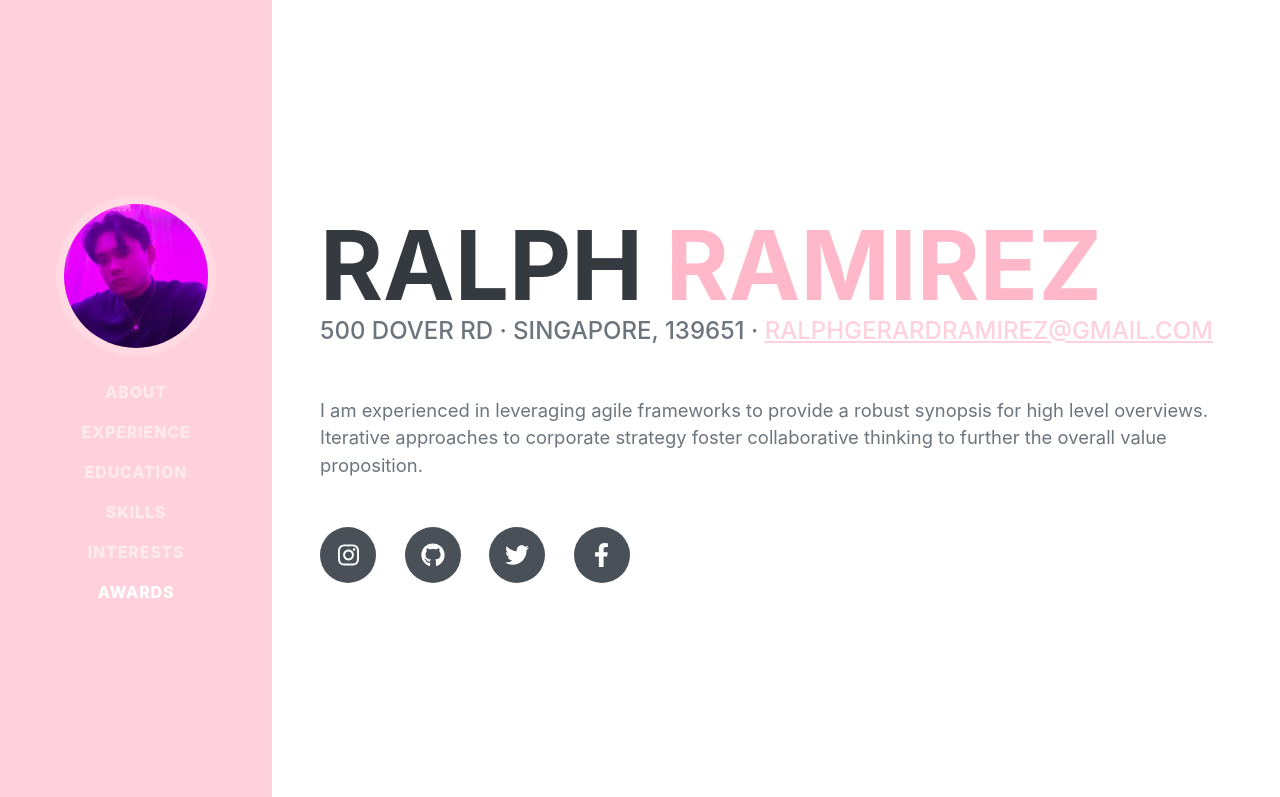
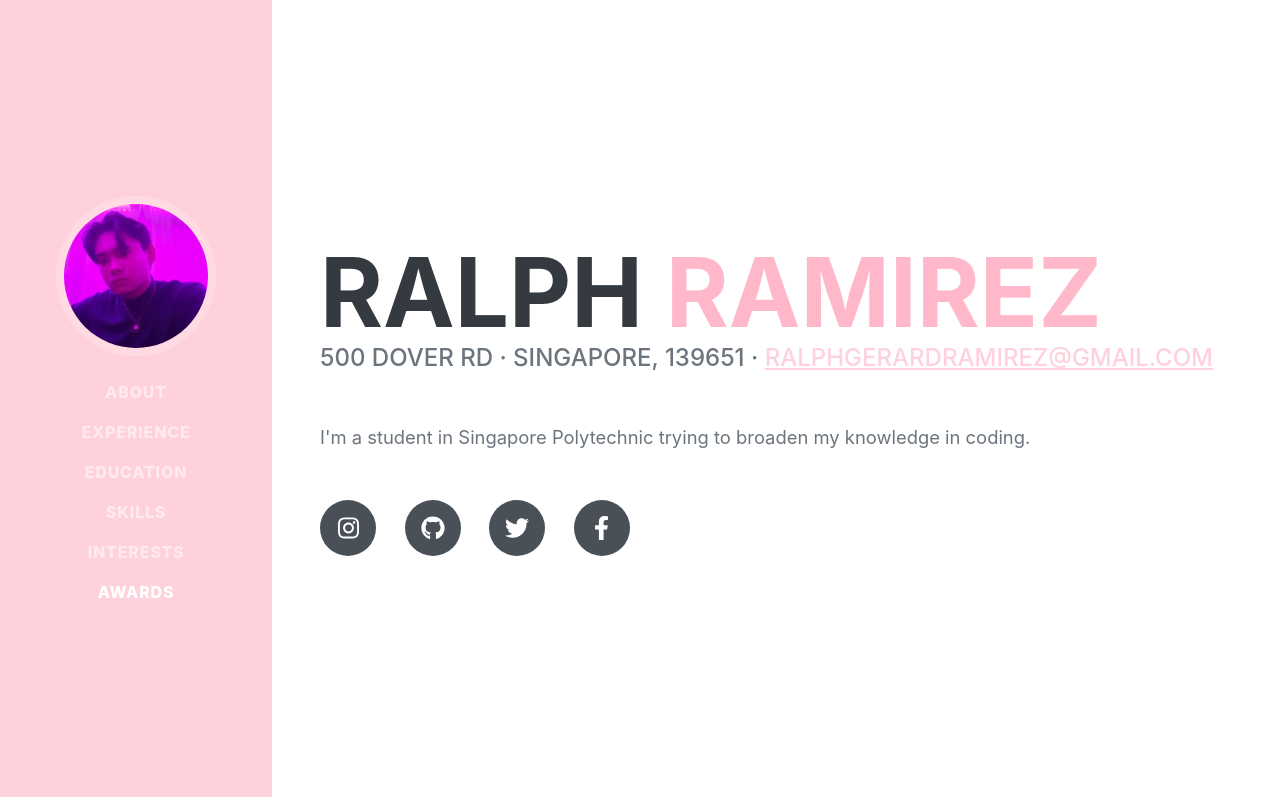
Before and after one commit to ralphgerard/ralphcodes, a website: page index.html in a window 1280 px wide. Shown: the top 797 px of the page. Drawn offline with nearby package versions, Linux system fonts and the light colour scheme; a web font is replaced by a local one.

Commit message:
Edited description in 'About'

```diff
--- a/index.html
+++ b/index.html
@@ -49,7 +49,7 @@
                         500 Dover Rd · Singapore, 139651 ·
                         <a href="mailto:ralphgerardramirez@gmail.com">ralphgerardramirez@gmail.com</a>
                     </div>
-                    <p class="lead mb-5">I am experienced in leveraging agile frameworks to provide a robust synopsis for high level overviews. Iterative approaches to corporate strategy foster collaborative thinking to further the overall value proposition.</p>
+                    <p class="lead mb-5">I'm a student in Singapore Polytechnic trying to broaden my knowledge in coding.</p>
                     <div class="social-icons">
                         <a class="social-icon" href="https://www.instagram.com/ralphgerardramirez/" target="_blank"><i class="fab fa-instagram"></i></a>
                         <a class="social-icon" href="https://github.com/ralphgerard" target="_blank"><i class="fab fa-github"></i></a>
```
